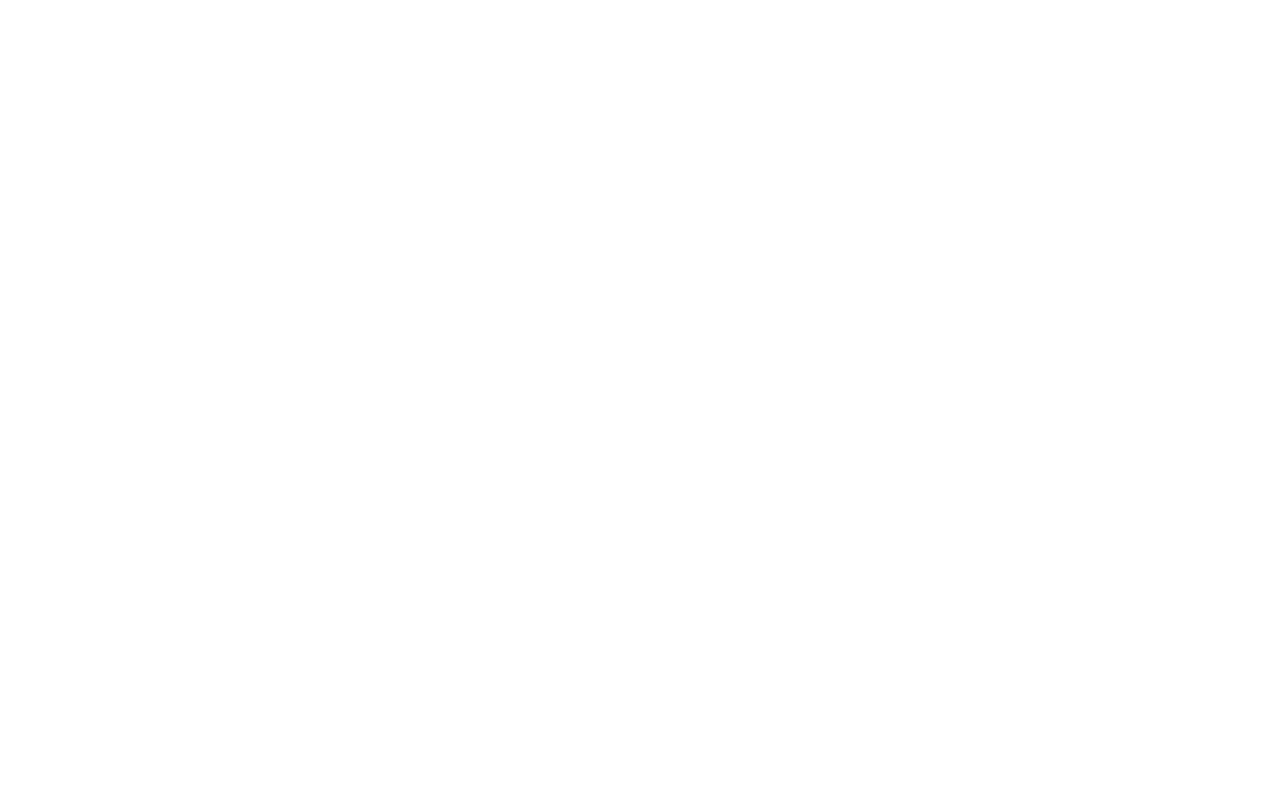
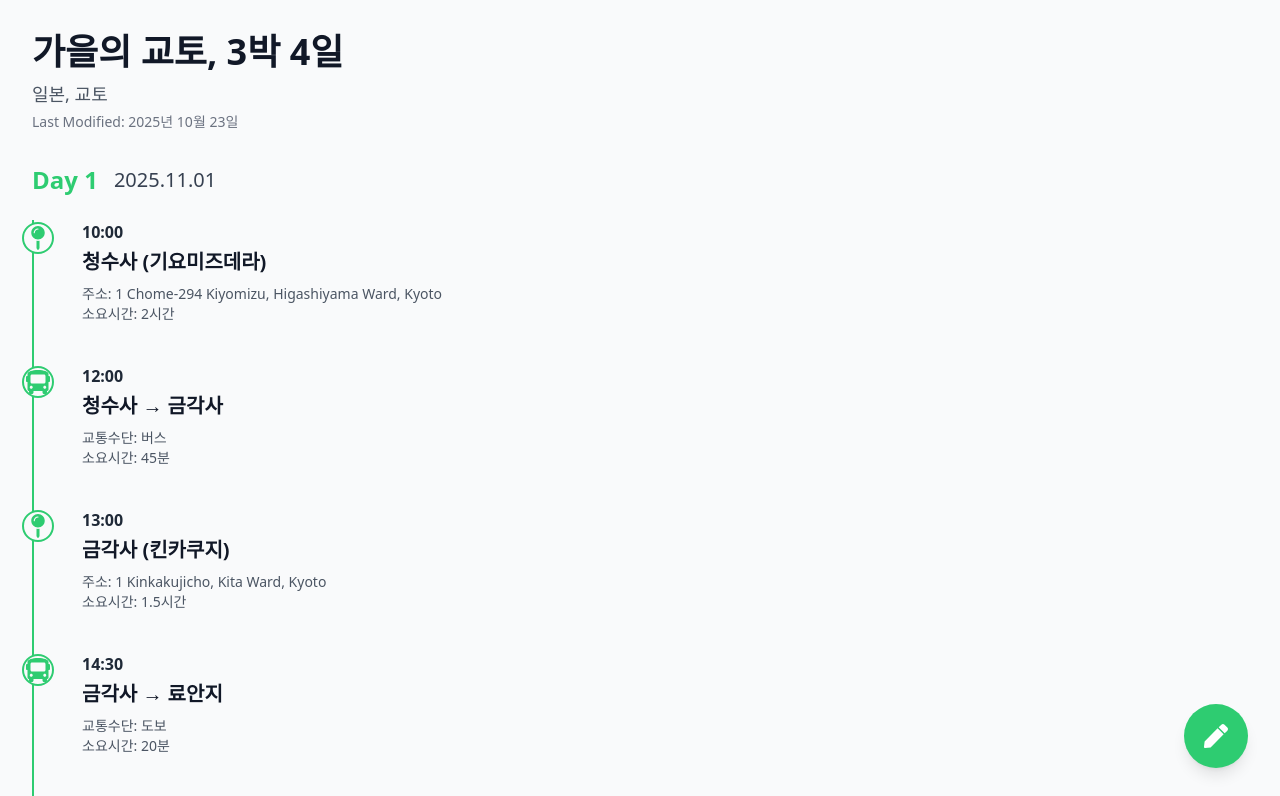
Before and after one commit to songjun01/TravelPlan_Project, a React (Vite) app in the folder frontend/: page /plan/1 in a window 1280 px wide. Before the commit this address had no page. Shown: the top 796 px of the page. Built offline with nearby package versions, Linux system fonts and the light colour scheme.

Commit message:
feat(travel): add travel detail page with Gemini CLI

```diff
--- a/frontend/package.json
+++ b/frontend/package.json
@@ -11,6 +11,7 @@
   "dependencies": {
     "react": "^18.2.0",
     "react-dom": "^18.2.0",
+    "react-icons": "^5.5.0",
     "react-router-dom": "^6.11.2"
   },
   "devDependencies": {
--- a/frontend/src/App.jsx
+++ b/frontend/src/App.jsx
@@ -17,11 +17,17 @@ function App() {
       {/* Routes는 여러 Route를 감싸는 컨테이너입니다. */}
       <Routes>
         {/* 각 Route는 특정 경로(path)와 렌더링할 컴포넌트(element)를 정의합니다. */}
+        {/* 메인 페이지 라우트 */}
         <Route path="/" element={<MainPage />} />
-        <Route path="/travel/:id" element={<TravelDetailPage />} />
+
+        {/* 여행 상세 페이지 라우트 (동적 파라미터: planId) */}
+        <Route path="/plan/:planId" element={<TravelDetailPage />} />
+
+        {/* 새로운 계획을 생성하는 편집기 라우트 */}
         <Route path="/editor" element={<PlanEditorPage />} />
-        {/* ID와 함께 에디터 경로 추가 */}
-        <Route path="/editor/:id" element={<PlanEditorPage />} />
+
+        {/* 기존 계획을 수정하는 편집기 라우트 (동적 파라미터: planId) */}
+        <Route path="/edit/:planId" element={<PlanEditorPage />} />
       </Routes>
     </Router>
   );
--- a/frontend/src/pages/MainPage.jsx
+++ b/frontend/src/pages/MainPage.jsx
@@ -47,7 +47,12 @@ const formatDate = (dateStr) => {
  * @param {object} plan - 여행 계획 데이터 객체
  */
 const TravelPlanCard = ({ plan }) => (
-  <Link to={`/travel/${plan.id}`} className="block bg-white p-6 rounded-lg shadow-md hover:shadow-xl transition-shadow duration-300 ease-in-out">
+  // Link 컴포넌트를 사용하여 카드 전체를 클릭 가능한 링크로 만듭니다.
+  // 마우스를 올리면 그림자가 짙어지고 카드가 약간 확대되는 호버 효과를 추가합니다.
+  <Link
+    to={`/plan/${plan.id}`}
+    className="block bg-white p-6 rounded-lg shadow-md hover:shadow-xl hover:scale-105 transition-all duration-300 ease-in-out"
+  >
     <h3 className="text-xl font-bold text-gray-800 truncate">{plan.title}</h3>
     <p className="text-gray-600 mt-2">{plan.location}</p>
     <p className="text-gray-500 text-sm mt-4">{`${formatDate(plan.startDate)} ~ ${formatDate(plan.endDate)}`}</p>
--- a/frontend/src/pages/TravelDetailPage.jsx
+++ b/frontend/src/pages/TravelDetailPage.jsx
@@ -1,16 +1,126 @@
 /**
  * src/pages/TravelDetailPage.jsx
- * 이 파일은 개별 여행 계획의 상세 정보를 보여주는 페이지입니다.
- * 현재는 플레이스홀더(placeholder) 상태입니다.
+ *
+ * 개별 여행 계획의 상세 정보를 보여주는 페이지 컴포넌트입니다.
+ * URL 파라미터로 받은 planId를 기반으로 상세 데이터를 렌더링합니다. (현재는 목업 데이터 사용)
+ * 날짜별 일정, 이벤트(방문, 이동)를 타임라인 형태로 보여주고,
+ * 수정 페이지로 이동할 수 있는 플로팅 액션 버튼(FAB)을 포함합니다.
  */
+import React from 'react';
+import { Link, useParams } from 'react-router-dom';
+import { FaMapPin, FaBus, FaPen } from 'react-icons/fa';
 
-import React from 'react';
+// 상세 페이지 렌더링을 위한 단일 여행 계획 목업(mock) 데이터
+// 실제 애플리케이션에서는 useParams로 받은 ID를 이용해 서버에서 데이터를 가져와야 합니다.
+const mockPlanDetail = {
+  id: 'mock-id-1',
+  title: '가을의 교토, 3박 4일',
+  region: '일본, 교토',
+  lastModified: '2025년 10월 23일',
+  itinerary: [
+    {
+      date: '2025.11.01',
+      events: [
+        { type: 'visit', time: '10:00', place: '청수사 (기요미즈데라)', address: '1 Chome-294 Kiyomizu, Higashiyama Ward, Kyoto', duration: '2시간' },
+        { type: 'move', time: '12:00', transport: '버스', from: '청수사', to: '금각사', duration: '45분' },
+        { type: 'visit', time: '13:00', place: '금각사 (킨카쿠지)', address: '1 Kinkakujicho, Kita Ward, Kyoto', duration: '1.5시간' },
+        { type: 'move', time: '14:30', transport: '도보', from: '금각사', to: '료안지', duration: '20분' },
+        { type: 'visit', time: '15:00', place: '료안지', address: '13 Ryoanji Goryonoshitacho, Ukyo Ward, Kyoto', duration: '1시간' },
+      ],
+    },
+    {
+      date: '2025.11.02',
+      events: [
+        { type: 'visit', time: '09:30', place: '아라시야마 대나무 숲', address: 'Sagaogurayama Tabuchiyamacho, Ukyo Ward, Kyoto', duration: '1.5시간' },
+        { type: 'move', time: '11:00', transport: '전철', from: '아라시야마', to: '후시미 이나리 신사', duration: '50분' },
+        { type: 'visit', time: '12:00', place: '후시미 이나리 신사', address: '68 Fukakusa Yabunouchicho, Fushimi Ward, Kyoto', duration: '2.5시간' },
+      ],
+    },
+  ],
+};
+
+// 이벤트 유형에 따라 적절한 아이콘을 반환하는 컴포넌트
+const EventIcon = ({ type }) => {
+  const iconStyle = "text-primary w-6 h-6"; // 아이콘 스타일
+  if (type === 'visit') {
+    return <FaMapPin className={iconStyle} />;
+  }
+  if (type === 'move') {
+    return <FaBus className={iconStyle} />;
+  }
+  return null;
+};
 
 function TravelDetailPage() {
+  // URL 파라미터에서 planId를 가져옵니다. 현재는 사용하지 않지만, 실제 데이터 연동 시 필요합니다.
+  const { planId } = useParams();
+
+  // 목업 데이터를 사용합니다.
+  const plan = mockPlanDetail;
+
   return (
-    <div className="p-8">
-      <h1 className="text-2xl font-bold">여행 상세 페이지</h1>
-      <p>이곳에 선택된 여행 계획의 상세 정보가 표시됩니다.</p>
+    <div className="bg-gray-50 min-h-screen">
+      <div className="container mx-auto p-4 sm:p-6 lg:p-8">
+
+        {/* 1. 최상단 헤더 */}
+        <header className="mb-8">
+          <h1 className="text-4xl font-extrabold text-gray-900">{plan.title}</h1>
+          <p className="text-lg text-gray-600 mt-2">{plan.region}</p>
+          <p className="text-sm text-gray-500 mt-1">Last Modified: {plan.lastModified}</p>
+        </header>
+
+        {/* 2. 세부 일정 (Itinerary) */}
+        <main>
+          {plan.itinerary.map((day, index) => (
+            // 날짜별 섹션
+            <section key={index} className="mb-12">
+              {/* 날짜 구분 */}
+              <div className="flex items-center mb-6">
+                <h2 className="text-2xl font-bold text-primary">{`Day ${index + 1}`}</h2>
+                <p className="ml-4 text-xl font-medium text-gray-700">{day.date}</p>
+              </div>
+
+              {/* 이벤트 목록 (타임라인 형태) */}
+              <div className="border-l-2 border-primary pl-8 relative">
+                {day.events.map((event, eventIndex) => (
+                  <div key={eventIndex} className="mb-10 relative">
+                    {/* 타임라인의 원형 아이콘 마커 */}
+                    <div className="absolute -left-11 top-0.5 w-8 h-8 bg-gray-50 rounded-full border-2 border-primary flex items-center justify-center">
+                      <EventIcon type={event.type} />
+                    </div>
+
+                    <div className="ml-4">
+                      {/* 시간 */}
+                      <p className="text-md font-semibold text-gray-800">{event.time}</p>
+
+                      {/* 이벤트 제목 (장소 또는 이동 경로) */}
+                      <h3 className="text-xl font-bold text-gray-900 mt-1">
+                        {event.type === 'visit' ? event.place : `${event.from} → ${event.to}`}
+                      </h3>
+
+                      {/* 이벤트 세부 정보 */}
+                      <div className="text-gray-600 mt-2 text-sm">
+                        {event.type === 'visit' && <p>주소: {event.address}</p>}
+                        {event.type === 'move' && <p>교통수단: {event.transport}</p>}
+                        <p>소요시간: {event.duration}</p>
+                      </div>
+                    </div>
+                  </div>
+                ))}
+              </div>
+            </section>
+          ))}
+        </main>
+      </div>
+
+      {/* 3. 수정하기 플로팅 액션 버튼 (FAB) */}
+      <Link
+        to={`/edit/${plan.id}`} // 수정 페이지로 이동
+        className="fixed bottom-8 right-8 bg-primary text-white w-16 h-16 rounded-full flex items-center justify-center shadow-lg hover:bg-green-600 transition-colors duration-300"
+        title="수정하기"
+      >
+        <FaPen className="w-6 h-6" />
+      </Link>
     </div>
   );
 }
```
Also changed, not shown: 1 other file (tests, documents, lock files or other folders).
